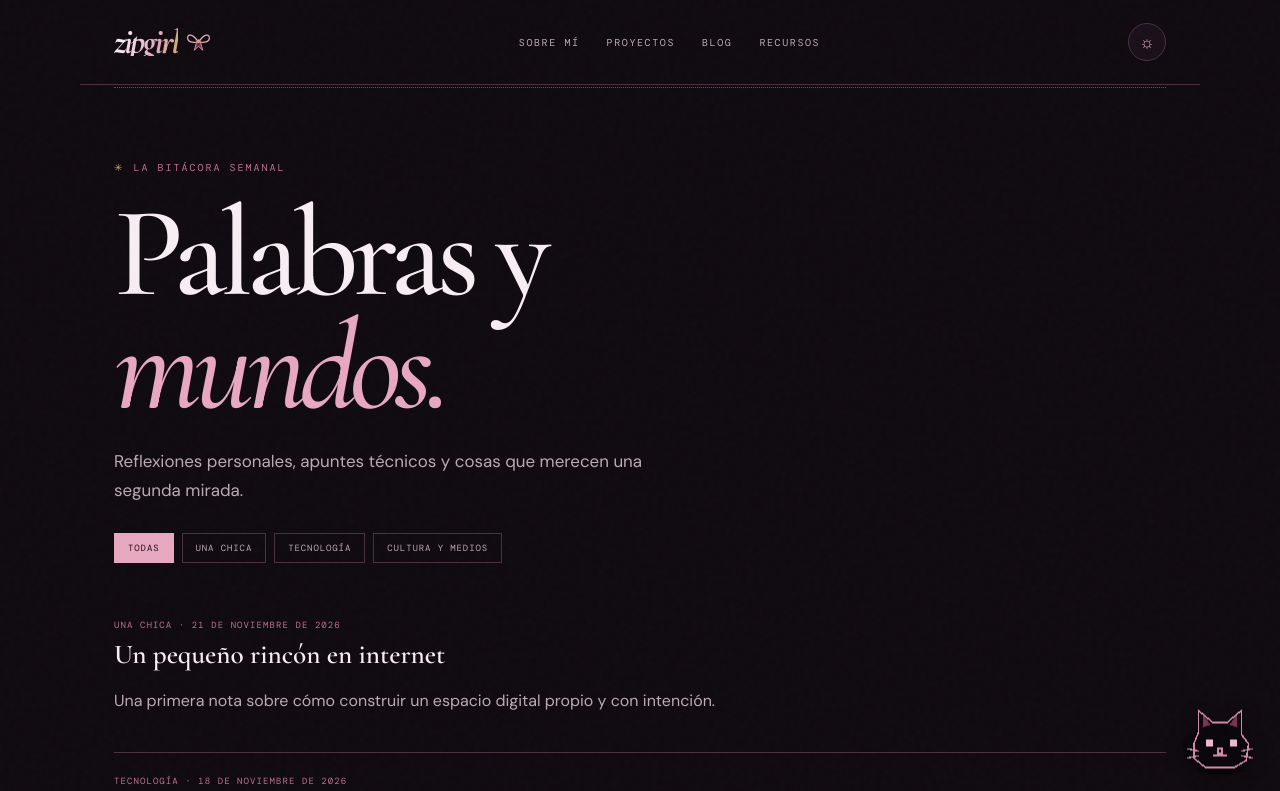
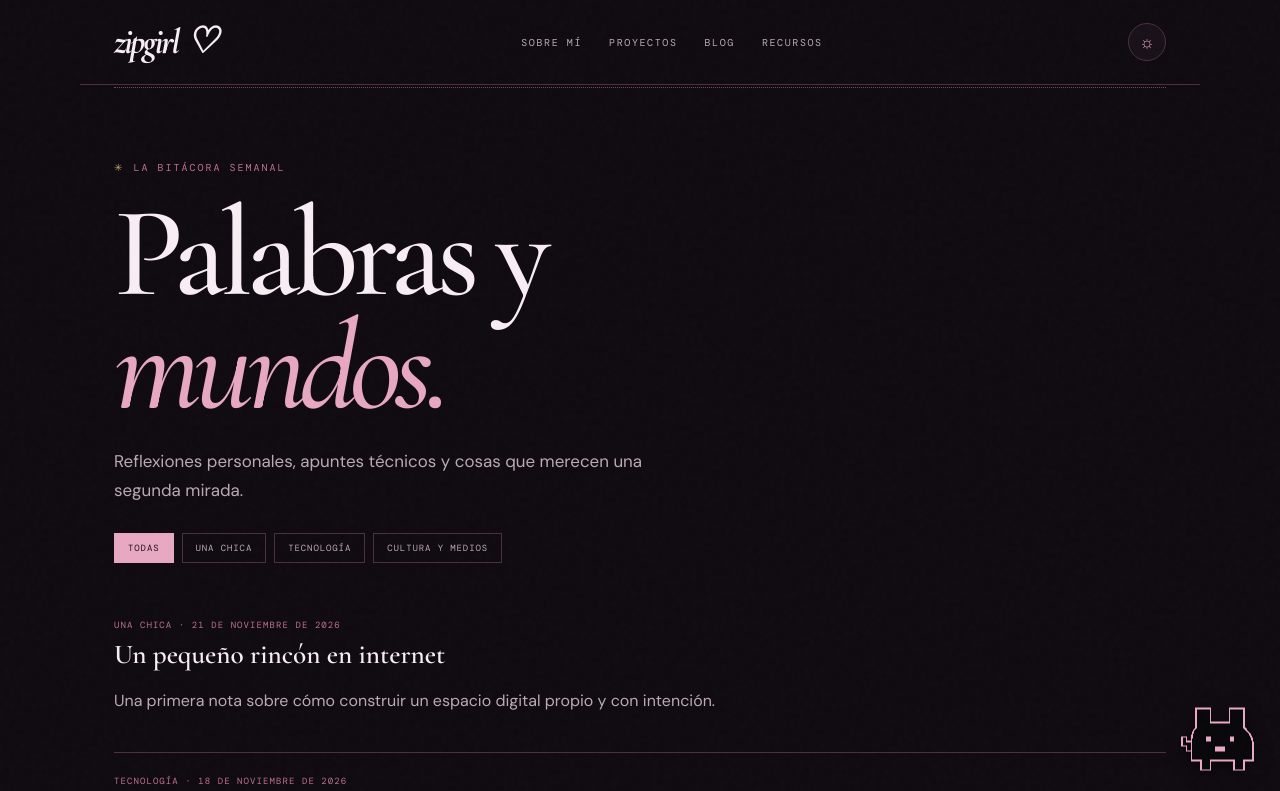
Before and after one commit to zipgirl/zipgirl.github.io, an Astro site: page /blog in a window 1280 px wide. Shown: the top 791 px of the page. Built offline with nearby package versions, Linux system fonts and the light colour scheme; Astro itself is replaced by a stand-in of ours; a web font is replaced by a local one.

Commit message:
Restore pre-redesign src/layouts/BaseLayout.astro

```diff
--- a/src/layouts/BaseLayout.astro
+++ b/src/layouts/BaseLayout.astro
@@ -5,17 +5,17 @@ const { title = 'zipgirl - un universo digital', description = 'Portfolio indepe
 <!doctype html>
 <html lang="es-AR">
 <head>
-<meta charset="UTF-8" /><meta name="viewport" content="width=device-width, initial-scale=1" /><meta name="theme-color" content="#100b10" /><meta name="description" content={description} /><link rel="canonical" href={Astro.url.href} /><meta property="og:locale" content="es_AR" /><meta property="og:type" content="website" /><meta property="og:site_name" content="zipgirl" /><meta property="og:title" content={title} /><meta property="og:description" content={description} /><title>{title}</title>
-<link rel="preconnect" href="https://fonts.googleapis.com" /><link rel="preconnect" href="https://fonts.gstatic.com" crossorigin /><link href="https://fonts.googleapis.com/css2?family=Cormorant+Garamond:ital,wght@0,500;0,600;0,700;1,500;1,600;1,700&family=DM+Mono:wght@400;500&family=DM+Sans:wght@400;500;600;700&display=swap" rel="stylesheet" />
+<meta charset="UTF-8" /><meta name="viewport" content="width=device-width, initial-scale=1" /><meta name="theme-color" content="#120d12" /><meta name="description" content={description} /><link rel="canonical" href={Astro.url.href} /><meta property="og:locale" content="es_AR" /><meta property="og:type" content="website" /><meta property="og:site_name" content="zipgirl" /><meta property="og:title" content={title} /><meta property="og:description" content={description} /><title>{title}</title>
+<link rel="preconnect" href="https://fonts.googleapis.com" /><link rel="preconnect" href="https://fonts.gstatic.com" crossorigin /><link href="https://fonts.googleapis.com/css2?family=DM+Mono:wght@400;500&family=DM+Sans:wght@400;500;600;700&family=Playfair+Display:ital,wght@0,500;0,600;1,500;1,600&display=swap" rel="stylesheet" />
 </head>
 <body>
 <div class="grain" aria-hidden="true"></div>
-<header class="site-header"><a class="brand" href="/" aria-label="Inicio de zipgirl"><span class="brand-word">zipgirl</span><svg class="brand-bow" viewBox="0 0 30 22" aria-hidden="true"><path d="M14 10C8 1 1 1 2 7c.5 4 6 5 12 4Zm2 0c6-9 13-9 12-3-.5 4-6 5-12 4Z" fill="none" stroke="var(--pink)" stroke-width="1.5"/><path d="M13 10 10 21l5-5 5 5-3-11Z" fill="var(--wine)" stroke="var(--pink)" stroke-width="1"/><circle cx="15" cy="10" r="2.2" fill="var(--gold)"/></svg></a><nav aria-label="Navegación principal"><a href="/about/">sobre mí</a><a href="/projects/">proyectos</a><a href="/blog/">blog</a><a href="/resources/">recursos</a></nav><button class="theme-toggle" type="button" aria-label="Cambiar entre tema claro y oscuro">☼</button></header>
+<header class="site-header"><a class="brand" href="/" aria-label="Inicio de zipgirl">zipgirl<span>♡</span></a><nav aria-label="Navegación principal"><a href="/about/">sobre mí</a><a href="/projects/">proyectos</a><a href="/blog/">blog</a><a href="/resources/">recursos</a></nav><button class="theme-toggle" type="button" aria-label="Cambiar entre tema claro y oscuro">☼</button></header>
 <main><slot /></main>
 <footer class="site-footer"><span>© {new Date().getFullYear()} zipgirl</span><span>hecho con intención <b>✳</b></span><a href="/about/">sobre mí y contacto ↗</a></footer>
-<div class="pixel-cat" aria-hidden="true"><svg class="cat-sprite" viewBox="0 0 32 32" role="presentation" shape-rendering="crispEdges"><ellipse class="cat-shadow" cx="16" cy="28" rx="10" ry="2" fill="#000"/><path class="cat-tail" d="M7 21C2 22 2 17 4 15c1-1 3 0 2 2" fill="none" stroke="#09070b" stroke-width="3" stroke-linecap="square"/><path d="M7 12 7 3 13 8 19 8 25 3 25 13 28 17 27 24 22 27 10 27 5 23 5 17Z" fill="#09070b" stroke="#d58aa8" stroke-width=".65"/><path d="M9 5 12 9 9 10ZM23 5 20 9 23 10Z" fill="#7b344f"/><g class="cat-eyes" fill="#f0b7cd"><rect x="10" y="15" width="3" height="3"/><rect x="20" y="15" width="3" height="3"/></g><path d="M15 19h2v2h-2zM13 22h6" stroke="#d58aa8" stroke-width=".8" fill="none"/><path d="M7 20 2 19M7 22 2 23M25 20 30 19M25 22 30 23" stroke="#d58aa8" stroke-width=".55"/></svg></div>
+<div class="pixel-cat" aria-hidden="true"><svg class="cat-sprite" viewBox="0 0 16 16" role="presentation" shape-rendering="crispEdges"><path d="M3 5V1h3v3h4V1h3v4c1 1 2 2 2 4v3h-2v2h-2v-2H6v2H4v-2H2V9c0-2 0-3 1-4Z" fill="#08070a" stroke="#e9a9c2" stroke-width=".35"/><path d="M1 10H2V8H1V7H0V9H1Z" fill="#08070a" stroke="#e9a9c2" stroke-width=".25"/><path d="M5 7h1v1H5zm5 0h1v1h-1zM7 9h2v1H7z" fill="#e9a9c2"/></svg></div>
 <script is:inline>
 const toggle=document.querySelector('.theme-toggle');const saved=localStorage.getItem('zipgirl-theme');if(saved==='light')document.documentElement.dataset.theme='light';toggle?.addEventListener('click',()=>{const light=document.documentElement.dataset.theme!=='light';document.documentElement.dataset.theme=light?'light':'dark';localStorage.setItem('zipgirl-theme',light?'light':'dark')});
-const cat=document.querySelector('.pixel-cat');if(cat&&!matchMedia('(prefers-reduced-motion: reduce)').matches){const states=['cat-walk','cat-stretch','cat-sit','cat-blink'];let i=0;const animate=()=>{cat.classList.remove(...states);const state=states[i++%states.length];cat.classList.add(state);setTimeout(()=>cat.classList.remove(state),state==='cat-blink'?180:2100)};setInterval(animate,6200);setInterval(()=>{cat.classList.add('cat-away');setTimeout(()=>cat.classList.remove('cat-away'),2200)},38000)}
+const cat=document.querySelector('.pixel-cat');if(cat){const wander=()=>{cat.classList.remove('cat-walk','cat-stretch');cat.classList.add(Math.random()>.5?'cat-walk':'cat-stretch');setTimeout(()=>cat.classList.remove('cat-walk','cat-stretch'),2600)};const nap=()=>{cat.classList.add('cat-away');setTimeout(()=>cat.classList.remove('cat-away'),2200)};setInterval(wander,9000);setInterval(nap,27000)}
 </script>
 </body></html>
```
